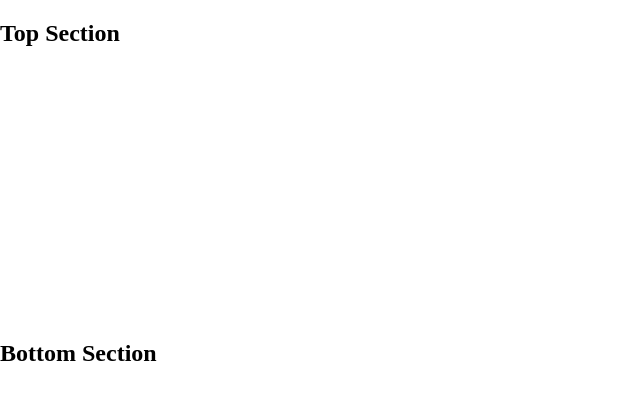
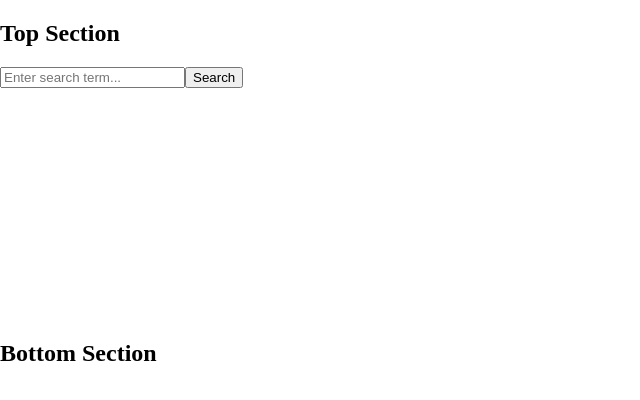
Before and after one commit to HunterTigerX/RSS-React-Task-1, a React (Vite) app: page / in a window 1280 px wide. Shown: the top 400 px of the page, without its empty margins (0-640 px from the left). Built offline with nearby package versions, Linux system fonts and the light colour scheme.

Commit message:
feat: add search button and search input, loading and saving searches to local storage

```diff
--- a/src/App.tsx
+++ b/src/App.tsx
@@ -1,16 +1,17 @@
 import './App.css';
+import Search from './search/search';
 
 function App() {
-
+  console.log('app')
   return (
-     <div className="container">
+    <div className="container">
       <div className="top-section">
-        {/* Content for the top section */}
         <h2>Top Section</h2>
+        <Search></Search>
       </div>
       <div className="bottom-section">
+        <h2>Bottom Section</h2>
         {/* Content for the bottom section */}
-        <h2>Bottom Section</h2>
       </div>
     </div>
   );
--- /dev/null
+++ b/src/search/search.tsx
@@ -0,0 +1,40 @@
+import { useState, useEffect } from 'react';
+
+const Search = () => {
+  console.log('1');
+  let [searchTerm, setSearchTerm] = useState('');
+
+  useEffect(() => {
+    const savedSearchTerm = localStorage.getItem('searchTerm');
+    if (savedSearchTerm) {
+      setSearchTerm(savedSearchTerm);
+    }
+  }, []);
+
+  function checkLastSearch() {
+    const lastTerm = localStorage.getItem('searchTerm');
+    console.log(lastTerm);
+    if (lastTerm !== null && lastTerm === '') {
+      searchTerm = lastTerm;
+    }
+  }
+  checkLastSearch();
+
+  function handleSearch() {
+    localStorage.setItem('searchTerm', searchTerm);
+  }
+
+  return (
+    <div>
+      <input
+        type="text"
+        value={searchTerm}
+        onChange={(e) => setSearchTerm(e.target.value)}
+        placeholder="Enter search term..."
+      />
+      <button onClick={handleSearch}>Search</button>
+    </div>
+  );
+};
+
+export default Search;
```
